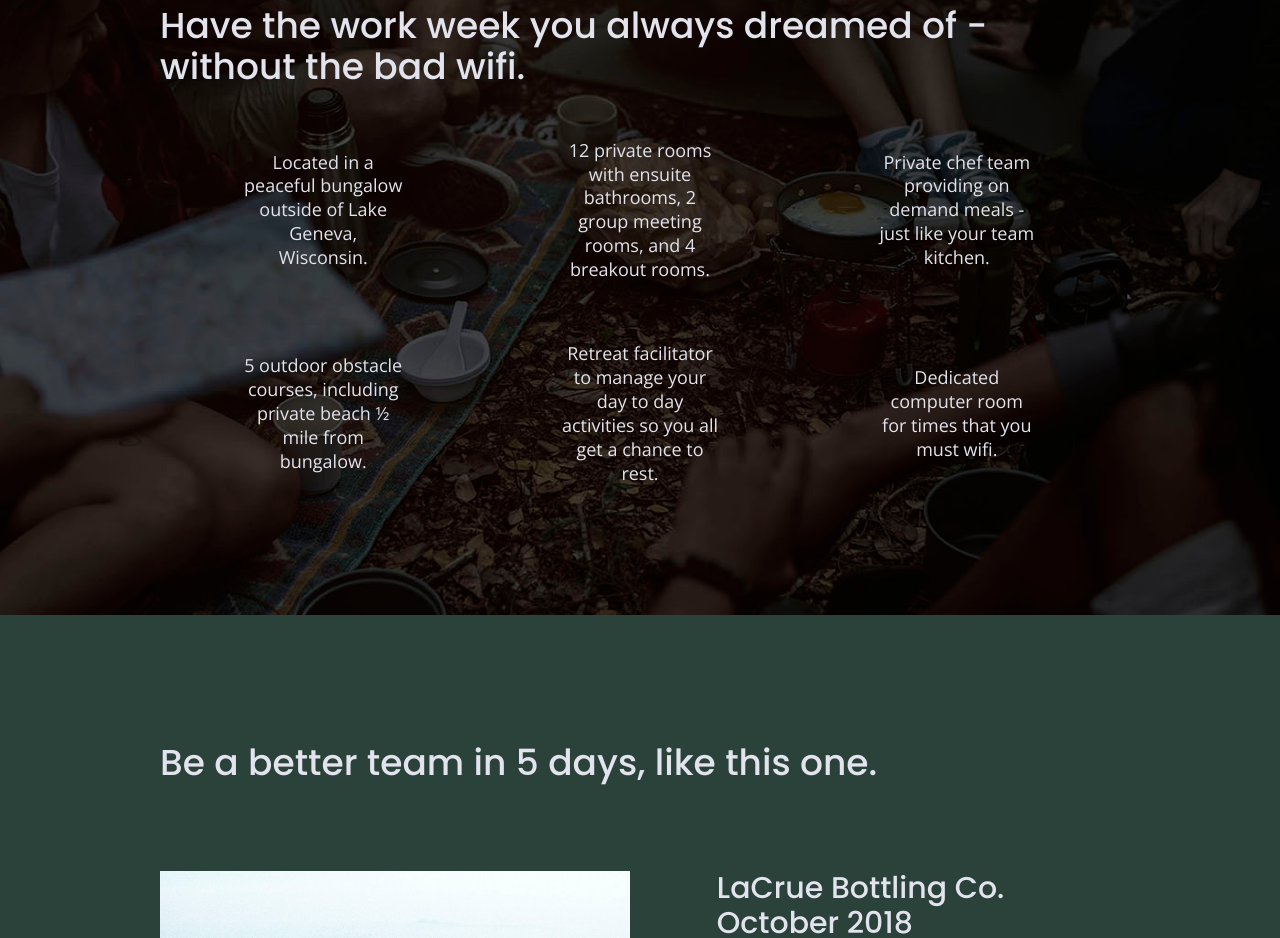
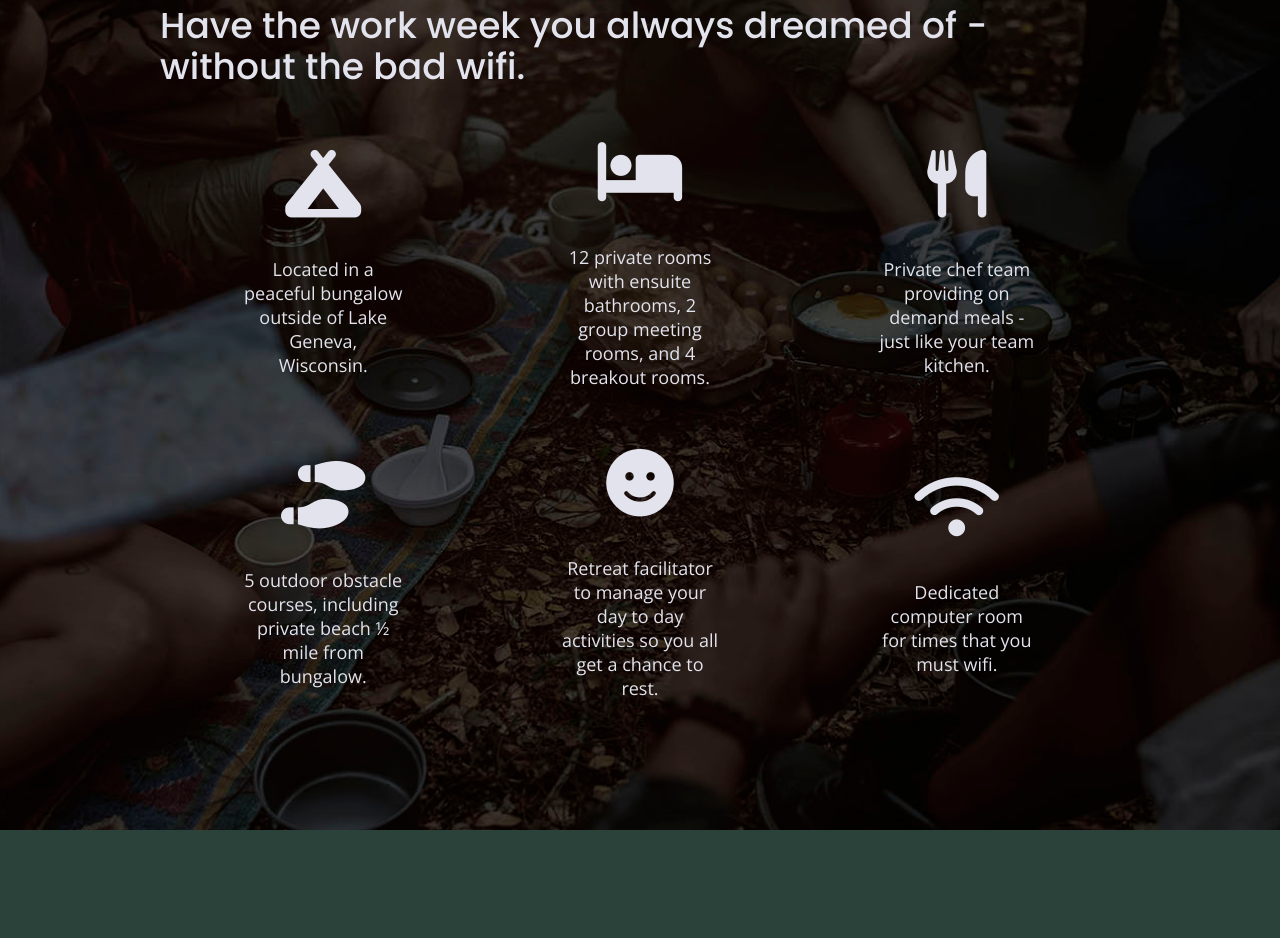
Before and after one commit to tay222/unplugged-retreat, a website built with Parcel: page index.html in a window 1280 px wide. Shown: the part 1160-2098 px from the top of the page. Built offline with nearby package versions, Linux system fonts and the light colour scheme.

Commit message:
Added features icons

```diff
--- a/css/main.css
+++ b/css/main.css
@@ -321,6 +321,11 @@ input[type=button] {
   justify-content: center;
   align-items: center;
   flex-flow: row wrap;
+}
+
+.features i {
+	font-size: 3.75em;
+  margin-bottom: 40px;
 }
 
 .features p {
--- a/index.html
+++ b/index.html
@@ -21,6 +21,8 @@
 
   <!-- Google Fonts -->
   <link href="https://fonts.googleapis.com/css?family=Open+Sans:400,700|Poppins:500,700" rel="stylesheet">
+
+  <script src="https://kit.fontawesome.com/be4705c6ed.js" crossorigin="anonymous"></script>
 
   <meta name="theme-color" content="#fafafa">
 </head>
@@ -70,27 +72,27 @@
         <h2>Have the work week you always dreamed of - without the bad wifi.</h2>
         <div class="features-items">
           <article>
-            <p class="fontawesome-icon"></p>
+            <p class="fontawesome-icon"><i class="fas fa-campground"></i></p>
             <p class="features-item-description">Located in a peaceful bungalow outside of Lake Geneva, Wisconsin.</p>
           </article>
           <article>
-            <p class="fontawesome-icon"></p>
+            <p class="fontawesome-icon"><i class="fas fa-bed"></i></p>
             <p class="features-item-description">12 private rooms with ensuite bathrooms, 2 group meeting rooms, and 4 breakout rooms.</p>
           </article>
           <article>
-            <p class="fontawesome-icon"></p>
+            <p class="fontawesome-icon"><i class="fas fa-utensils"></i></p>
             <p class="features-item-description">Private chef team providing on demand meals - just like your team kitchen.</p>
           </article>
           <article>
-            <p class="fontawesome-icon"></p>
+            <p class="fontawesome-icon"><i class="fas fa-shoe-prints"></i></p>
             <p class="features-item-description">5 outdoor obstacle courses, including private beach ½ mile from bungalow.</p>
           </article>
           <article>
-            <p class="fontawesome-icon"></p>
+            <p class="fontawesome-icon"><i class="fas fa-smile"></i></p>
             <p class="features-item-description">Retreat facilitator to manage your day to day activities so you all get a chance to rest.</p>
           </article>
           <article>
-            <p class="fontawesome-icon"></p>
+            <p class="fontawesome-icon"><i class="fas fa-wifi"></i></p>
             <p class="features-item-description">Dedicated computer room for times that you must wifi.</p>
           </article>
         </div>
```
